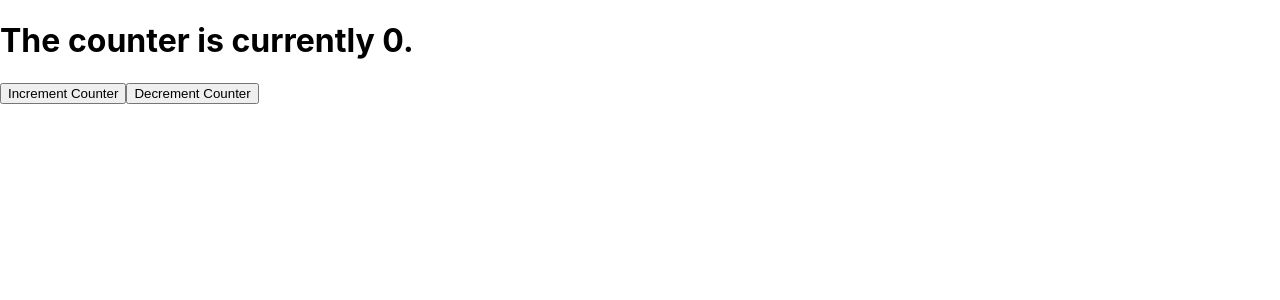
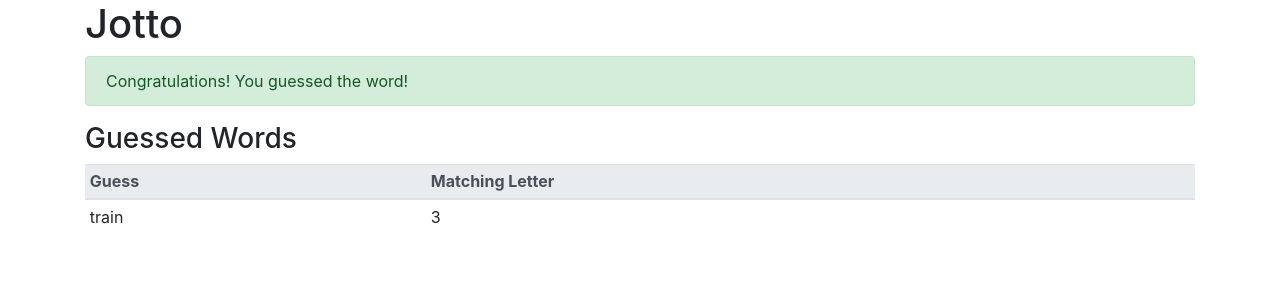
Before and after one commit to smriti-chawla/react-test, a React app: page / in a window 1280 px wide. Shown: the top 300 px of the page. Built offline with nearby package versions, Linux system fonts and the light colour scheme.

Commit message:
added styling

```diff
--- a/public/index.html
+++ b/public/index.html
@@ -15,6 +15,7 @@
       user's mobile device or desktop. See https://developers.google.com/web/fundamentals/web-app-manifest/
     -->
     <link rel="manifest" href="%PUBLIC_URL%/manifest.json" />
+    <link rel="stylesheet" href="https://stackpath.bootstrapcdn.com/bootstrap/4.4.1/css/bootstrap.min.css" />
     <!--
       Notice the use of %PUBLIC_URL% in the tags above.
       It will be replaced with the URL of the `public` folder during the build.
--- a/src/App.js
+++ b/src/App.js
@@ -1,6 +1,9 @@
 import React from 'react';
 import logo from './logo.svg';
 import './App.css';
+
+import GuessedWords from './GuessedWords';
+import Congrats from './Congrats';
 
 class App extends React.Component {
   state = {
@@ -18,7 +21,7 @@ class App extends React.Component {
     if( this.state.counter == 0 ) {
       this.setState((prevState) => ({
         initialLoad: false,
-      }))
+      }));
       return;
     };
     this.setState((prevState) => ({
@@ -27,13 +30,10 @@ class App extends React.Component {
     }))
   };
   render() {
-    return <div data-test="component-app">
-      <h1 data-test="counter-display">The counter is currently {this.state.counter}.</h1>
-      {this.state.counter === 0 && !this.state.initialLoad &&
-        <h1 data-test="counter-error" style={{color: "red"}}>The counter can't go below zero.</h1>
-      }
-      <button data-test="increment-button" onClick={this.incrementCounter}>Increment Counter</button>
-      <button data-test="decrement-counter" onClick={this.decrementCounter}>Decrement Counter</button>
+    return <div className="container" data-test="component-app">
+      <h1>Jotto</h1>
+      <Congrats success={true} />
+      <GuessedWords guessedWords={[{ guessedWord: 'train',letterMatchCount: 3 }]} />
     </div>
   }
 }
--- a/src/Congrats.js
+++ b/src/Congrats.js
@@ -12,7 +12,8 @@ import PropTypes from 'prop-types';
  * @return {JSX.Element} - Rendered component or Null
  */
 const Congrats = ((props)=>{
-    return <div data-test="component-congrats">{props.success ? 'Congratulations! You guessed the word!': ''}</div>
+    return <div className={props.success ?"alert alert-success" : ""}
+                data-test="component-congrats">{props.success ? 'Congratulations! You guessed the word!': ''}</div>
 });
 
 Congrats.propTypes = {
--- a/src/GuessedWords.js
+++ b/src/GuessedWords.js
@@ -2,8 +2,25 @@ import React from 'react';
 import PropTypes, {shape} from 'prop-types';
 
 const GuessedWords = (props) => {
+    const guessedWordsRow = props.guessedWords.map((word, index) => {
+        return <tr key={index}>
+            <td>{word.guessedWord}</td>
+            <td>{word.letterMatchCount}</td>
+        </tr>
+    });
     return <div data-test="component-guessed-words">
-        {props.guessedWords.length == 0 ? <span data-test="guess-instructions">Try to guess the secret word!</span> : ''}
+        {props.guessedWords.length == 0 ? <span data-test="guess-instructions">Try to guess the secret word!</span> :
+            <div data-test="guessed-words">
+                <h3>Guessed Words</h3>
+                <table className="table table-sm">
+                    <thead className="thead-light">
+                        <tr><th>Guess</th><th>Matching Letter</th></tr>
+                    </thead>
+                    <tbody>
+                        {guessedWordsRow}
+                    </tbody>
+                </table>
+            </div>}
     </div>
 };
 
```
Also changed, not shown: 2 other files (tests, documents, lock files or other folders).
